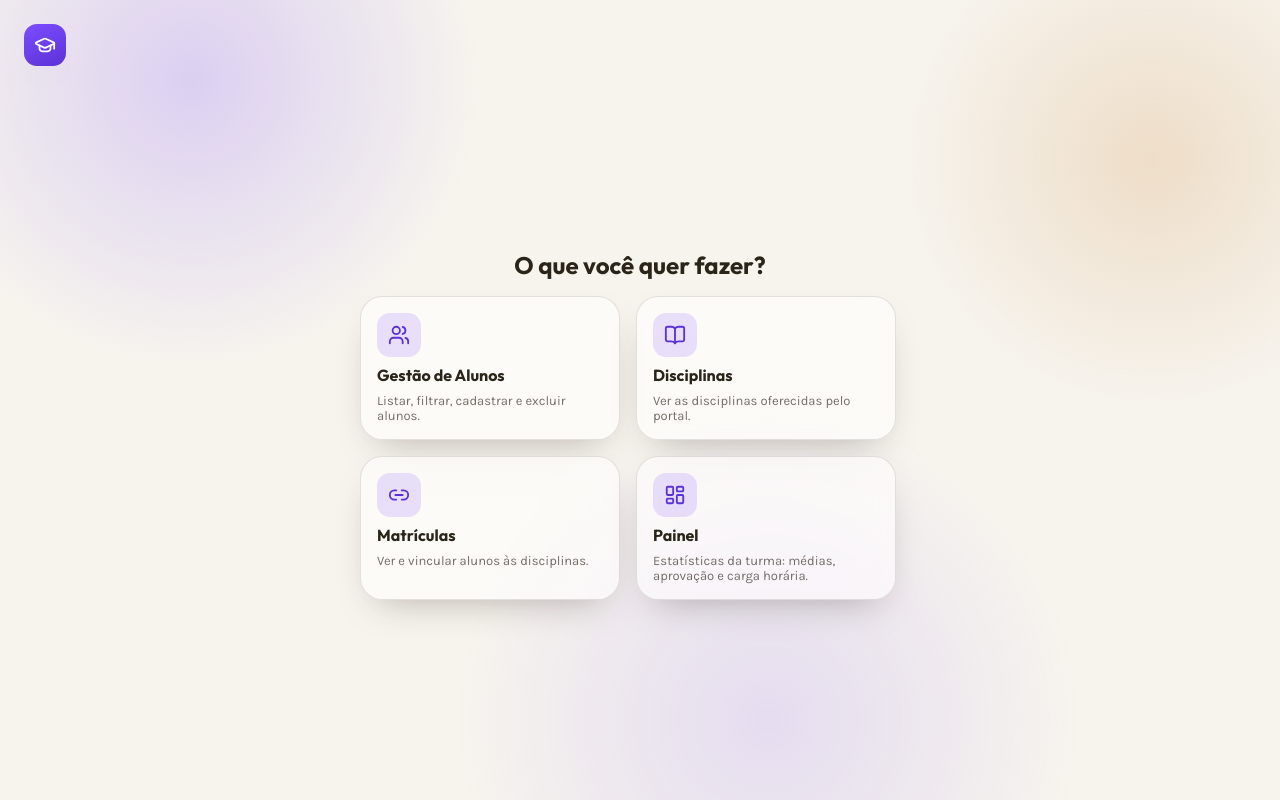
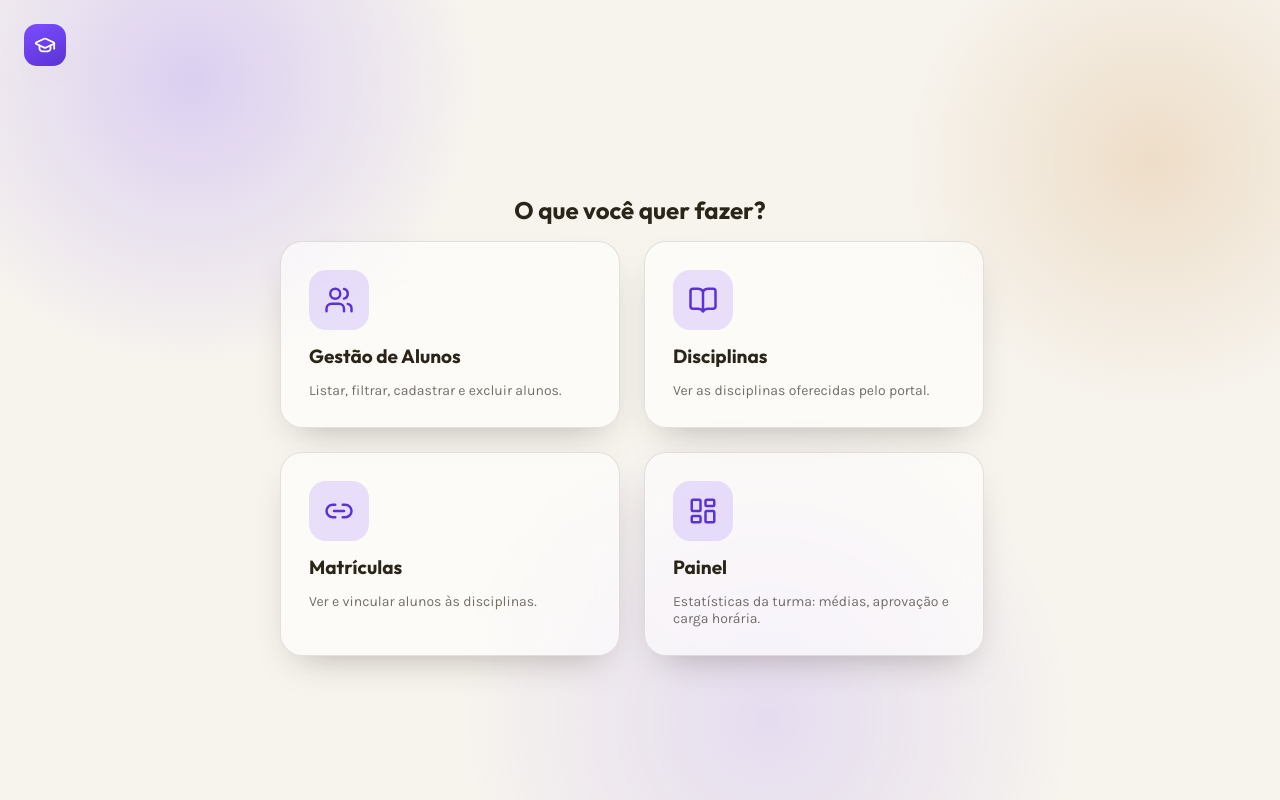
Before and after one commit to JhonneJrr/gestao-alunos-frontend, a React (Vite) app: page / in a window 1280 px wide. Both pictures are taken after a click on the button "Entrar no portal". Built offline with nearby package versions, Linux system fonts and the light colour scheme.

Commit message:
Aumenta os cards de funcao da home

```diff
--- a/src/index.css
+++ b/src/index.css
@@ -218,19 +218,19 @@ h3 {
 
 .grade-funcoes {
   display: grid;
-  grid-template-columns: repeat(2, minmax(200px, 260px));
-  gap: var(--espaco);
+  grid-template-columns: repeat(2, minmax(260px, 340px));
+  gap: 24px;
   width: 100%;
-  max-width: 560px;
+  max-width: 720px;
 }
 
 .card-funcao {
   display: flex;
   flex-direction: column;
   align-items: flex-start;
-  gap: 8px;
+  gap: 14px;
   text-align: left;
-  padding: var(--espaco);
+  padding: 28px;
   background: var(--superficie);
   border: 1px solid var(--borda);
   border-radius: var(--raio);
@@ -253,9 +253,9 @@ h3 {
 }
 
 .card-funcao-icone {
-  width: 44px;
-  height: 44px;
-  border-radius: 13px;
+  width: 60px;
+  height: 60px;
+  border-radius: 17px;
   background: var(--violeta-suave);
   color: var(--violeta-escuro);
   display: flex;
@@ -264,18 +264,18 @@ h3 {
 }
 
 .card-funcao-icone svg {
-  width: 22px;
-  height: 22px;
+  width: 30px;
+  height: 30px;
 }
 
 .card-funcao h3 {
   margin: 0;
-  font-size: 16px;
+  font-size: 19px;
 }
 
 .card-funcao p {
   margin: 0;
-  font-size: 13px;
+  font-size: 14px;
   color: var(--texto-suave);
 }
 
```
